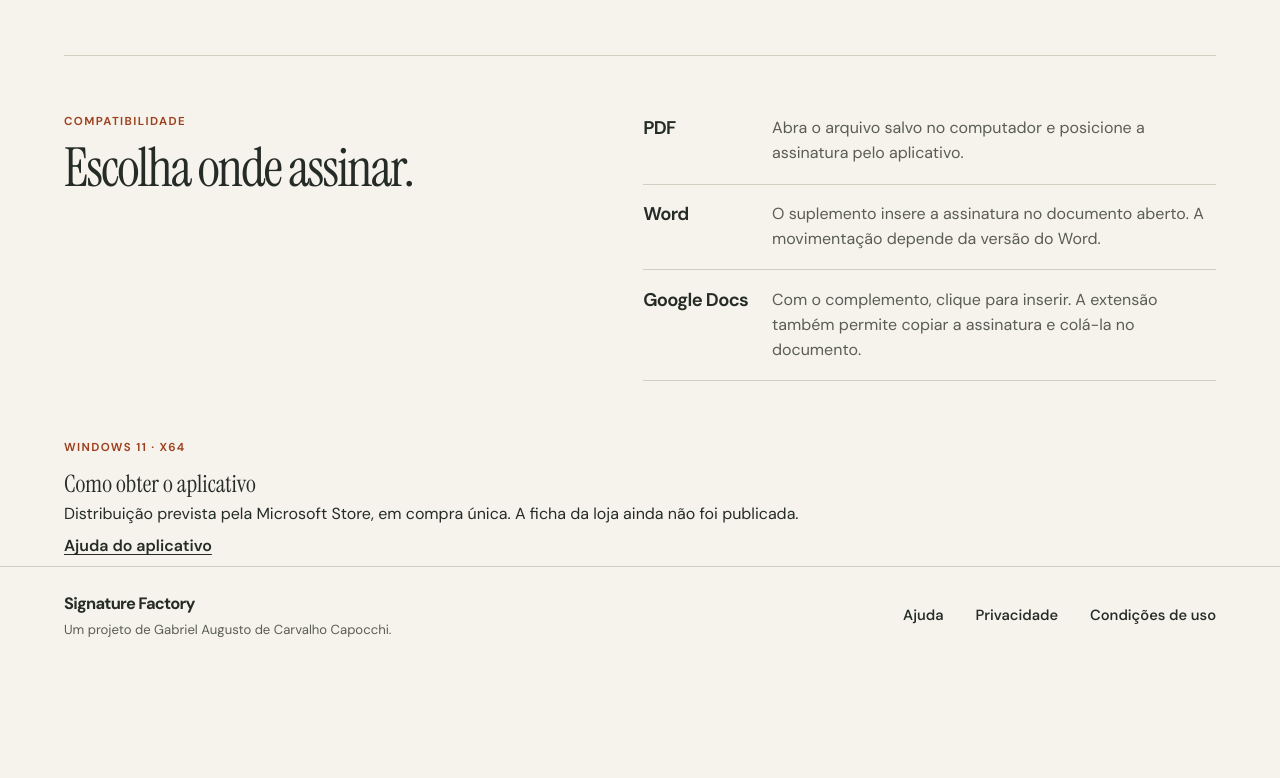
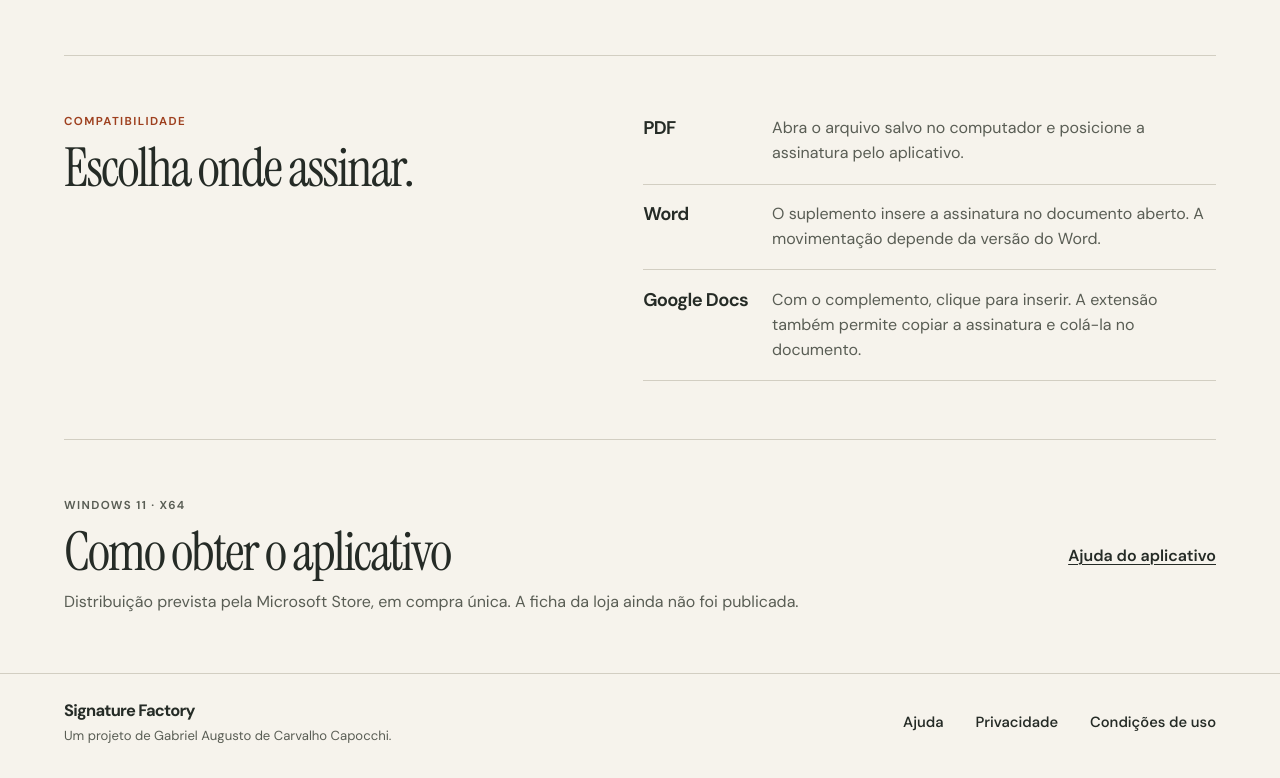
Before and after one commit to Haduka1/signature-factory, a plain HTML site: page index.html in a window 1280 px wide. Shown: the part 1028-1806 px from the top of the page. Before the commit the page ends 1700 px from the top, so only its background shows below. Drawn offline with Linux system fonts and the light colour scheme.

Commit message:
Alinha a apresentação da seção Microsoft Store

```diff
--- a/assets/site.css
+++ b/assets/site.css
@@ -61,19 +61,19 @@ h1 em{color:var(--accent);font-weight:400}
 .demo-controls{display:flex;align-items:center;gap:6px}
 .demo-controls button{border:1px solid #b4b5a9;background:transparent;width:40px;height:40px;border-radius:50%;font-size:1.4rem;line-height:1;color:var(--forest);cursor:pointer}
 .demo-controls button:hover{background:#e5e7db}.demo-controls button:disabled{opacity:.45;cursor:default}
-.steps-section,.formats,.release{border-top:1px solid var(--line);padding:clamp(2.7rem,4.5vw,4.6rem) 0}
+.steps-section,.formats,.availability{border-top:1px solid var(--line);padding:clamp(2.7rem,4.5vw,4.6rem) 0}
 .section-kicker{margin-bottom:.55rem;font-size:.72rem}
-.section-heading h2,.formats h2,.release h2,.reading section h2{font-size:clamp(2.4rem,4.2vw,4.15rem);line-height:1.06;letter-spacing:-.035em}
+.section-heading h2,.formats h2,.availability h2,.reading section h2{font-size:clamp(2.4rem,4.2vw,4.15rem);line-height:1.06;letter-spacing:-.035em}
 .steps{list-style:none;counter-reset:step;display:grid;grid-template-columns:repeat(3,1fr);gap:clamp(1.5rem,4vw,4rem);padding:0;margin:2.15rem 0 0}
 .steps li{counter-increment:step;position:relative;border-top:1px solid #bcbdae;padding:.9rem 0 0}
 .steps li::before{content:counter(step,decimal-leading-zero);display:block;color:var(--accent);font-variant-numeric:tabular-nums;font-size:.82rem;margin-bottom:.72rem}
 h3,.format-list dt{font-size:1.15rem;line-height:1.35;letter-spacing:-.035em;font-weight:650}
-.steps p,.format-list dd,.release p,.reading p,.reading li{color:var(--soft)}
+.steps p,.format-list dd,.availability p,.reading p,.reading li{color:var(--soft)}
 .steps p{margin:.55rem 0 0}.steps p strong,.reading strong{font-weight:600;color:var(--ink)}
 .formats{display:grid;grid-template-columns:1fr 1.14fr;align-items:start;gap:clamp(1rem,6vw,6rem)}
 .format-list div{display:grid;grid-template-columns:6.8rem 1fr;gap:1.25rem;padding:1.1rem 0;border-bottom:1px solid var(--line)}
 .format-list div:first-child{padding-top:.2rem}
-.release{display:flex;align-items:center;gap:1.75rem}.release>div{margin-right:auto}.release p:last-child{margin-top:.6rem}
+.availability{display:flex;align-items:center;gap:1.75rem}.availability>div{margin-right:auto}.availability p:last-child{margin-top:.6rem}
 footer{border-top:1px solid var(--line);padding:1.5rem 0 2rem}
 .foot strong{font-size:1.03rem;letter-spacing:-.045em}.foot p{font-size:.82rem;color:var(--soft);margin-top:.15rem}
 .reading{max-width:740px;margin:0 auto 3rem}
@@ -89,7 +89,7 @@ footer{border-top:1px solid var(--line);padding:1.5rem 0 2rem}
 .reading summary{padding:.55rem 0;min-height:44px;font-weight:600;cursor:pointer}
 .reading details p{padding-bottom:.6rem}
 @media(max-width:820px){.hero{grid-template-columns:1fr;gap:2rem}.intro{padding-bottom:0}.intro .lede{max-width:44ch}.demo{width:min(100%,600px);justify-self:center}.sheet{width:min(100%,450px)}.sheet h2{font-size:clamp(1.75rem,5vw,2.6rem)}.sheet p{font-size:clamp(.7rem,1.65vw,.85rem)}.formats{grid-template-columns:1fr}.steps{gap:1.25rem}}
-@media(max-width:600px){.shell{width:91vw}.masthead{min-height:70px;flex-wrap:wrap;gap:.2rem;padding:.62rem 0 .25rem}.masthead nav{gap:1.35rem}.logo{width:36px;height:36px;border-radius:10px}.logo img{width:34px;height:34px}.brand{font-size:1.08rem;gap:8px}.masthead nav a{min-height:38px}.hero{padding:2.65rem 0 2rem;gap:1.65rem}h1{font-size:clamp(3.7rem,13vw,5.5rem)}.lede{margin:1.1rem 0 1.35rem}.platform{font-size:.68rem}.actions{gap:1rem}.desk{padding:1rem 1.12rem 1.45rem}.viewer-bar{margin-bottom:.9rem}.sheet-body{padding:6% 8%}.sheet h2{margin:.25rem 0 .42rem}.rule{margin-top:.5rem}.demo figcaption{font-size:.74rem}.steps{grid-template-columns:1fr;margin-top:1.45rem;gap:1rem}.steps li{padding:.8rem 0 0 2.35rem}.steps li::before{position:absolute;left:0;top:.9rem}.format-list div{grid-template-columns:5.5rem 1fr;gap:.65rem}.release,.foot{flex-wrap:wrap}.release>div{flex-basis:100%}.foot{gap:.3rem}.foot nav{gap:1.15rem}.reading{margin-bottom:1.3rem}}
+@media(max-width:600px){.shell{width:91vw}.masthead{min-height:70px;flex-wrap:wrap;gap:.2rem;padding:.62rem 0 .25rem}.masthead nav{gap:1.35rem}.logo{width:36px;height:36px;border-radius:10px}.logo img{width:34px;height:34px}.brand{font-size:1.08rem;gap:8px}.masthead nav a{min-height:38px}.hero{padding:2.65rem 0 2rem;gap:1.65rem}h1{font-size:clamp(3.7rem,13vw,5.5rem)}.lede{margin:1.1rem 0 1.35rem}.platform{font-size:.68rem}.actions{gap:1rem}.desk{padding:1rem 1.12rem 1.45rem}.viewer-bar{margin-bottom:.9rem}.sheet-body{padding:6% 8%}.sheet h2{margin:.25rem 0 .42rem}.rule{margin-top:.5rem}.demo figcaption{font-size:.74rem}.steps{grid-template-columns:1fr;margin-top:1.45rem;gap:1rem}.steps li{padding:.8rem 0 0 2.35rem}.steps li::before{position:absolute;left:0;top:.9rem}.format-list div{grid-template-columns:5.5rem 1fr;gap:.65rem}.availability,.foot{flex-wrap:wrap}.availability>div{flex-basis:100%}.foot{gap:.3rem}.foot nav{gap:1.15rem}.reading{margin-bottom:1.3rem}}
 @media(forced-colors:active){.signature,.signature::before,.signature::after{border:1px solid ButtonText}.button{border:1px solid LinkText}}
 
 .app-screen{margin:1.35rem 0 0}.app-screen img{display:block;max-width:100%;width:550px;height:auto;border:1px solid var(--line);border-radius:8px}.app-screen figcaption{font-size:.83rem;color:var(--soft);margin:.5rem 0 0}
```
